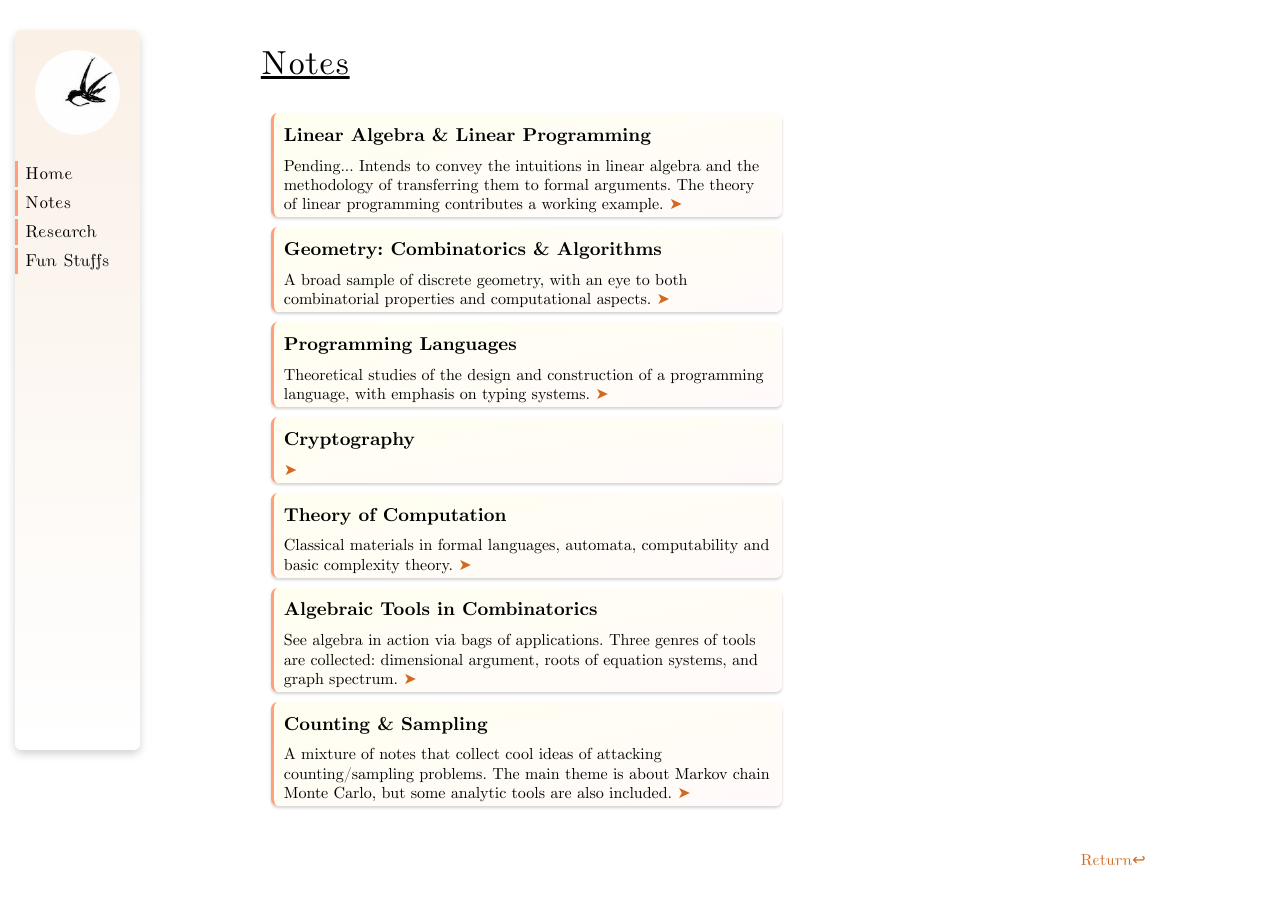
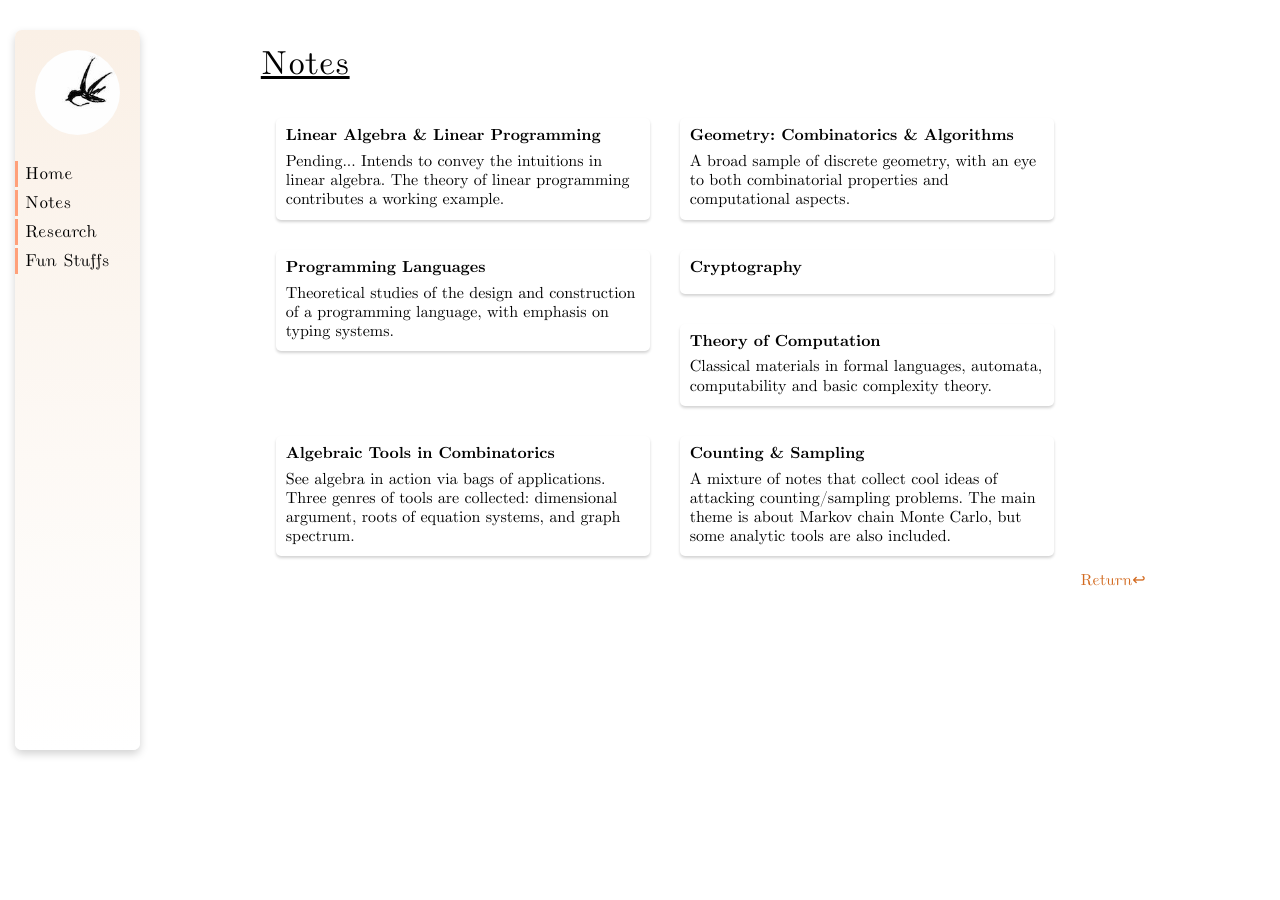
Before and after one commit to YanhengWang/yanhengwang.github.io, a Jekyll site: the page built from notes/index.md, in a window 1280 px wide. Built offline with Jekyll 4.4.1, drawn with Linux system fonts in a browser that asks for light colours.

Commit message:
refine card design

```diff
--- a/_layouts/grid.html
+++ b/_layouts/grid.html
@@ -9,26 +9,20 @@ layout: root
 
     <div class="vspace"></div>
 
-    <div style="width:60%; text-align:left">
-        {% assign base = page.dir | remove: "/" %}
-        {% for x in site.pages %}
-        {% if x.path != page.path and x.name == "index.md" and x.path contains base %}
-        <blockquote>
-            <h3>{{x.title}}</h2>
+    {% assign base = page.dir | remove: "/" %}
+    {% for x in site.pages %}
+    {% if x.path != page.path and x.name == "index.md" and x.path contains base %}
+    <a href="{{ x.url }}">
+        <div class="card">
+            <h3>{{x.title}}</h3>
             {{x.about}}
-            <a href="{{ x.url }}">➤</a>
-        </blockquote>
-        {% endif %}
-        {% endfor %}
+        </div>
+    </a>
+    {% endif %}
+    {% endfor %}
+
+    <div class="info" style="clear:both; text-align:right">
+        <a href="../">Return↩︎</a>
     </div>
 
-    <div class="vspace"></div>
-
-    <div class="info" style="text-align:right">
-        {% if page.returnPage %}
-        <a href="{{ page.returnPage }}">Return↩︎</a>
-        {% else %}
-        <a href="../">Return↩︎</a>
-        {% endif %}
-    </div>
 </body>
--- a/assets/root.css
+++ b/assets/root.css
@@ -64,6 +64,22 @@
     text-align: left;
 }
 
+.card {
+    float: left;
+    width: 40%;
+    margin: 15px;
+    padding: 0 10px 10px 10px;
+    border-radius: 5px;
+    box-shadow: 0 2px 3px lightgray;
+    color: black;
+    text-align: left;
+    transition: 0.2s;
+}
+
+.card:hover {
+    box-shadow: 0 4px 8px lightgray;
+}
+
 .vspace {
     height: 16pt;
 }
@@ -76,24 +92,24 @@
 
 /* --- Styles for text constructions --- */
 h1 {
-    font-size: 18pt;
+    font-size: 16pt;
     text-align: left;
-    margin-top: 15pt;
-    margin-bottom: 12pt;
+    margin-top: 13pt;
+    margin-bottom: 11pt;
 }
 
 h2 {
-    font-size: 16pt;
+    font-size: 14pt;
     text-align: left;
     margin-top: 10pt;
-    margin-bottom: 10pt;
+    margin-bottom: 8pt;
 }
 
 h3 {
-    font-size: 14pt;
+    font-size: 12pt;
     text-align: left;
-    margin-top: 8pt;
-    margin-bottom: 8pt;
+    margin-top: 6pt;
+    margin-bottom: 5pt;
 }
 
 p {
--- a/notes/linear-algebra/index.md
+++ b/notes/linear-algebra/index.md
@@ -1,12 +1,12 @@
 ---
 layout: linear
 title: "Linear Algebra & Linear Programming"
-about: "Pending... Intends to convey the intuitions in linear algebra and the methodology of transferring them to formal arguments. The theory of linear programming contributes a working example."
+about: "Pending... Intends to convey the intuitions in linear algebra. The theory of linear programming contributes a working example."
 ---
 
 This series aims at exploring the intuitions and cores of linear systems. In particular, I hope to interleave my accounts on linear algebra with linear programming -- a rich field of great theoretical significance that relies heavily on linear algebra. The reference materials that I'm using are
 
-- MIT course 18.06, by Professor Gilbert Strang;
+- MIT course 18.06 by Professor Gilbert Strang;
 - *Understanding and Using Linear Programming*, by Matousek and Gartner.
 
 The outline is sketched below (and might be subject to changes):
```
Also changed, not shown: other parts of notes/linear-algebra/index.md (+0 -2 lines).
